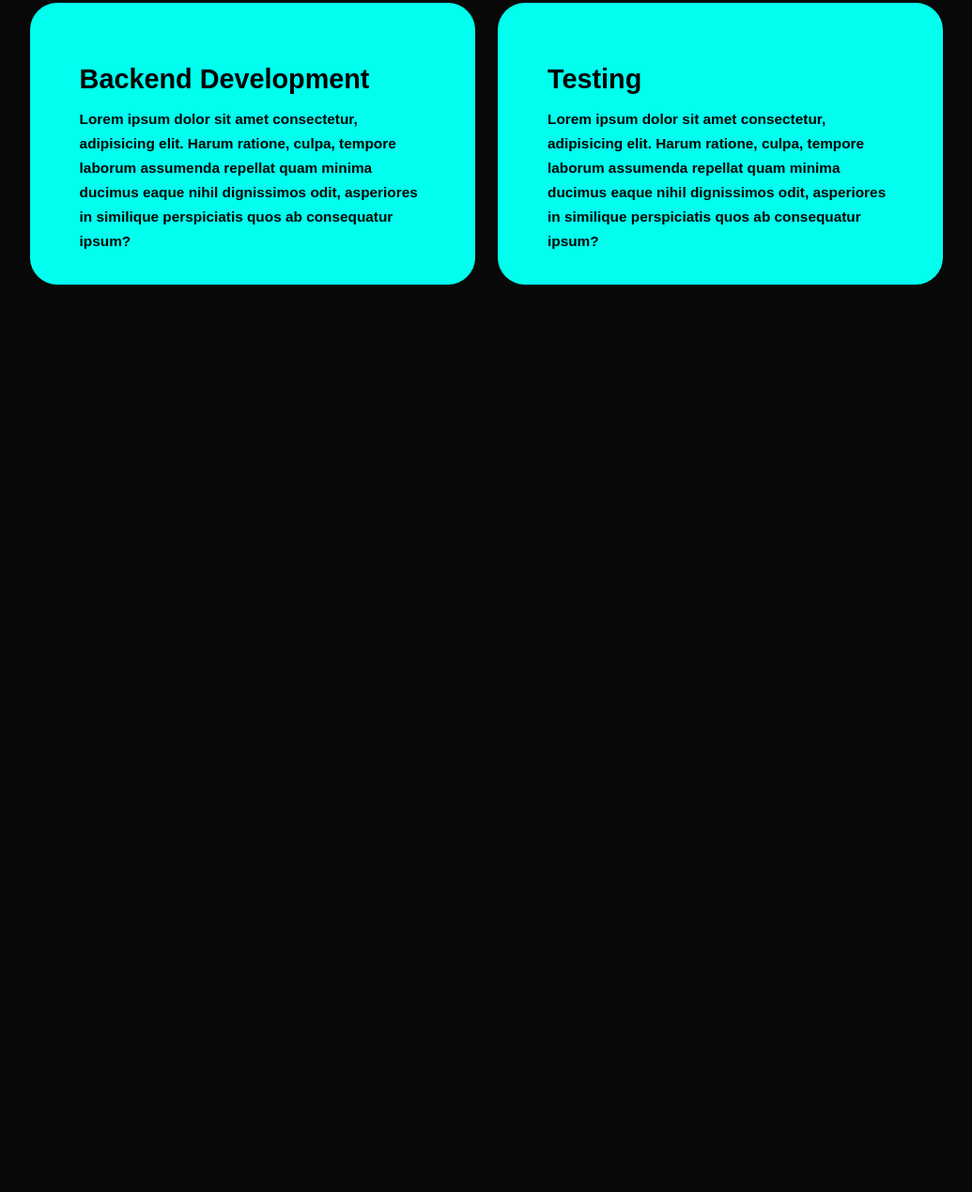
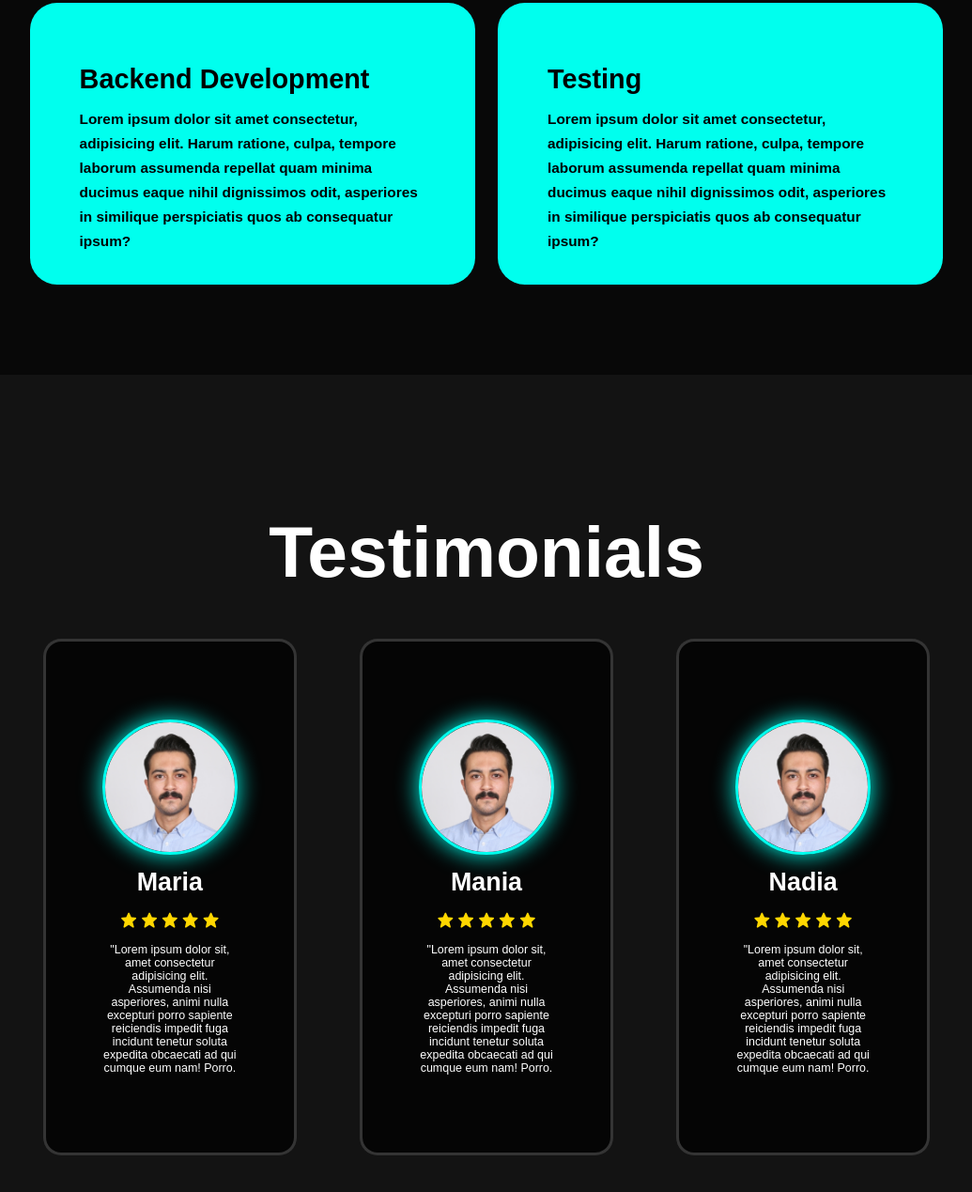
Before and after one commit to Navidskr/Personal-Portfolio-skr, a plain HTML site: page index.html in a window 1280 px wide. Shown: the part 2831-4100 px from the top of the page at 94% size, without its empty margins (122-1157 px from the left). Before the commit the page ends 3230 px from the top, so only its background shows below. Drawn offline with nearby package versions, Linux system fonts and the light colour scheme.

Commit message:
add testimonials section

```diff
--- a/index.html
+++ b/index.html
@@ -3,7 +3,7 @@
 <head>
     <meta charset="UTF-8">
     <meta name="viewport" content="width=device-width, initial-scale=1.0">
-    <title>Document</title>
+    <title>Skr Portfolio</title>
     <link rel="stylesheet" href="style.css">
     <link href='https://unpkg.com/boxicons@2.1.4/css/boxicons.min.css' rel='stylesheet'>
 </head>
@@ -15,9 +15,9 @@
         <nav class="navbar">
             <a href="#home" class="active">Home</a>
             <a href="#education">Education</a>
-            <a href="#Services">Services</a>
-            <a href="#Testimonials">Testimonials</a>
-            <a href="#Contact">Contact</a>
+            <a href="#services">Services</a>
+            <a href="#testimonials">Testimonials</a>
+            <a href="#contact">Contact</a>
         </nav>
     </header>
     <section class="home" id="home">
@@ -119,12 +119,55 @@
                     <p>Lorem ipsum dolor sit amet consectetur, adipisicing elit. Harum ratione, culpa, tempore laborum assumenda repellat quam minima ducimus eaque nihil dignissimos odit, asperiores in similique perspiciatis quos ab consequatur ipsum?</p>
                 </div>
             </div>
-
         </div>
-
-
     </section>
 
+    <section class="testimonials" id="testimonials">
+        <div class="testimonials-box">
+            <h2 class="heading">Testimonials</h2>
+
+            <div class="wrapper">
+                <div class="testimonials-item">
+                    <img src="Images/1.jpg" alt="">
+                    <h2>Maria</h2>
+                    <div class="rating">
+                        <i class='bx bxs-star' id="star"></i>
+                        <i class='bx bxs-star' id="star"></i>
+                        <i class='bx bxs-star' id="star"></i>
+                        <i class='bx bxs-star' id="star"></i>
+                        <i class='bx bxs-star' id="star"></i>
+                    </div>
+                    <p>"Lorem ipsum dolor sit, amet consectetur adipisicing elit. Assumenda nisi asperiores, animi nulla excepturi porro sapiente reiciendis impedit fuga incidunt tenetur soluta expedita obcaecati ad qui cumque eum nam! Porro.</p>
+                </div>
+
+                <div class="testimonials-item">
+                    <img src="Images/2.jpg" alt="">
+                    <h2>Mania</h2>
+                    <div class="rating">
+                        <i class='bx bxs-star' id="star"></i>
+                        <i class='bx bxs-star' id="star"></i>
+                        <i class='bx bxs-star' id="star"></i>
+                        <i class='bx bxs-star' id="star"></i>
+                        <i class='bx bxs-star' id="star"></i>
+                    </div>
+                    <p>"Lorem ipsum dolor sit, amet consectetur adipisicing elit. Assumenda nisi asperiores, animi nulla excepturi porro sapiente reiciendis impedit fuga incidunt tenetur soluta expedita obcaecati ad qui cumque eum nam! Porro.</p>
+                </div>
+
+                <div class="testimonials-item">
+                    <img src="Images/3.jpg" alt="">
+                    <h2>Nadia</h2>
+                    <div class="rating">
+                        <i class='bx bxs-star' id="star"></i>
+                        <i class='bx bxs-star' id="star"></i>
+                        <i class='bx bxs-star' id="star"></i>
+                        <i class='bx bxs-star' id="star"></i>
+                        <i class='bx bxs-star' id="star"></i>
+                    </div>
+                    <p>"Lorem ipsum dolor sit, amet consectetur adipisicing elit. Assumenda nisi asperiores, animi nulla excepturi porro sapiente reiciendis impedit fuga incidunt tenetur soluta expedita obcaecati ad qui cumque eum nam! Porro.</p>
+                </div>
+            </div>
+        </div>
+    </section>
 
     <script src="script.js"></script>
 </body>
--- a/style.css
+++ b/style.css
@@ -398,3 +398,57 @@ span{
     line-height: 1.7;
     margin: auto;
 }
+.testimonials{
+    background: var(--second-bg-color);
+}
+.testimonials-box{
+    background-size: cover;
+    display: flex;
+    align-items: center;
+    justify-content: center;
+    flex-direction: column;
+}
+.testimonials-box img{
+    width: 15rem;
+    border-radius: 50%;
+    border: 3px solid var(--main-color);
+    box-shadow: 0 0 25px var(--main-color);
+}
+.wrapper{
+    display: grid;
+    grid-template-columns: repeat(3,1fr);
+    gap: 3rem;
+}
+.testimonials-item{
+    min-height: 550px;
+    max-width: 450px;
+    background: rgba(0, 0, 0, 0.7);
+    border: 3px solid rgba(238, 238, 238, 0.2);
+    border-radius: 2rem;
+    margin: 0 2rem;
+    padding: 30px 60px;
+    cursor: pointer;
+    display: flex;
+    flex-direction: column;
+    align-items: center;
+    justify-content: center;
+    text-align: center;
+    gap: 1.5rem;
+    color: white;
+    transition: 0.4s ease-in-out;
+}
+.testimonials-item:hover{
+    border: 3px solid var(--main-color);
+    transform: translateY(-10px)scale(1.03);
+    box-shadow: 0 0 50px var(--main-color);
+}
+.testimonials-item h2{
+    font-size: 2.8rem;
+}
+.testimonials-item p{
+    font-size: 1.3rem;
+}
+#star{
+    color: gold;
+    font-size: 2rem;
+}
```
Also changed, not shown: Images/1.jpg (added), Images/2.jpg (added), Images/3.jpg (added), Images/profile1.JPG (deleted).
